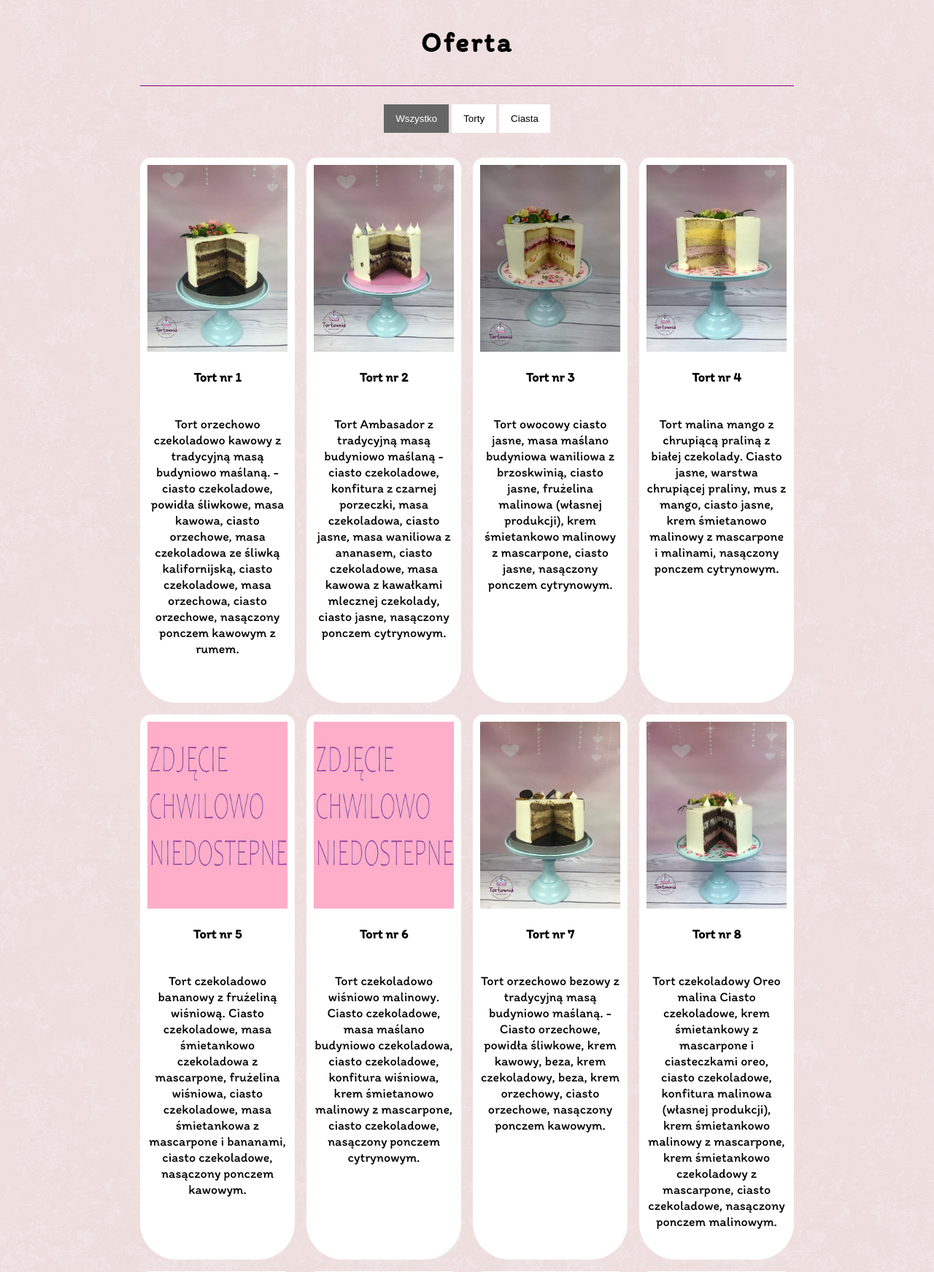
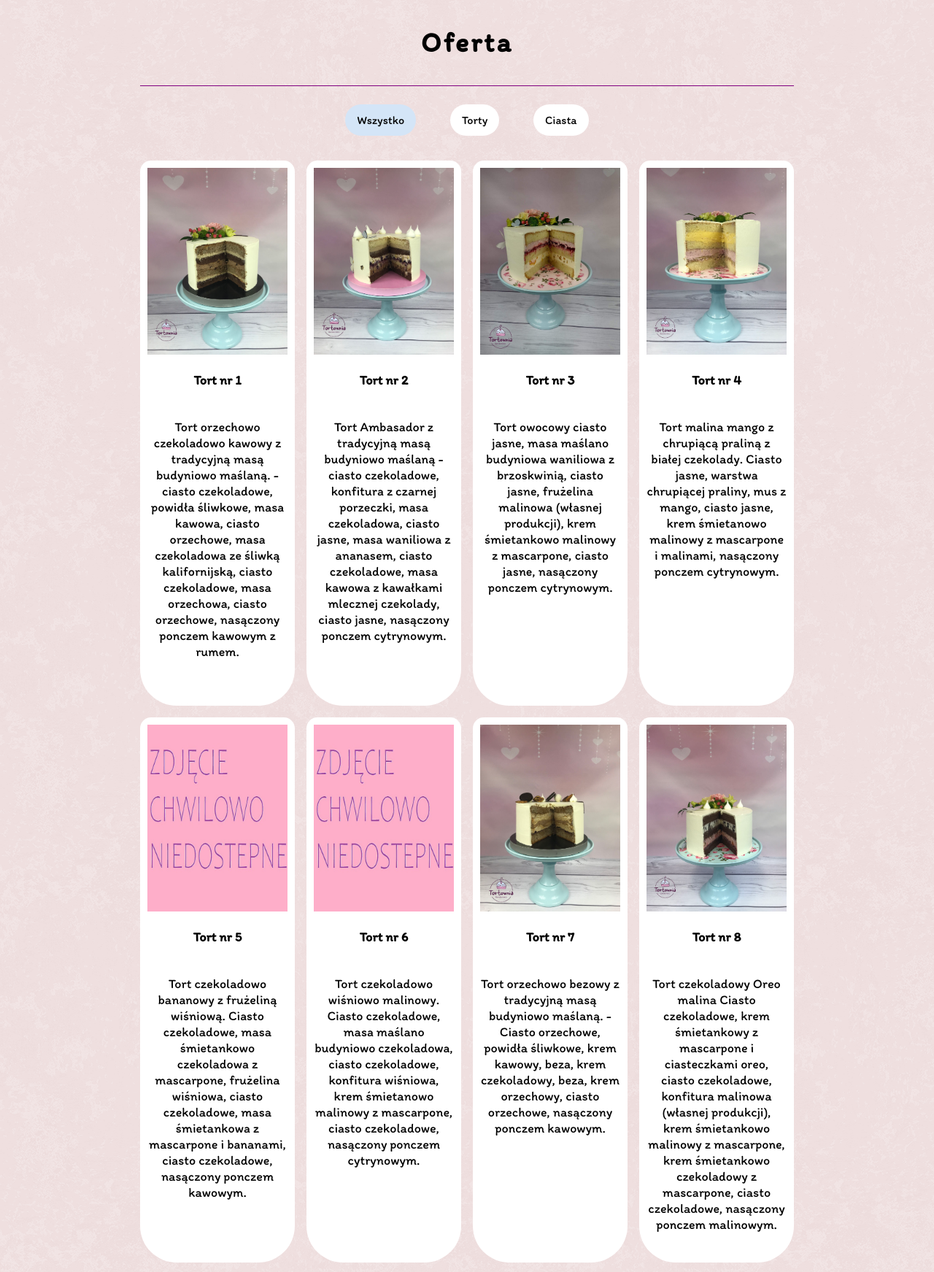
Before and after one commit to kylle98/tortowniasandomierz.pl, a PHP site: page /offer.html in a window 1280 px wide. Shown: the part 150-1893 px from the top of the page at 73% size. Run offline with PHP 8.4, Linux system fonts and the light colour scheme.

Commit message:
Finish 70% offer

```diff
--- a/data/css/header.css
+++ b/data/css/header.css
@@ -1,5 +1,5 @@
 /* Background pattern from Toptal Subtle Patterns */
-/* Body */
+
 body {
     margin: 0;
     padding: 0;
@@ -9,8 +9,6 @@ body {
 a {
     text-decoration: none;
 }
-
-/* Zawartość i nakładka mobilna */
 
 .content {
     width: 100%;
@@ -27,8 +25,6 @@ a {
     background: rgba(0,0,0,0.75);
     z-index: 8;
 }
-
-/* Pasek */
 
 .header {
     width: 100%;
--- a/data/css/offer.css
+++ b/data/css/offer.css
@@ -17,11 +17,21 @@
     color: black;
 }
 
-#myBtnContainer {
+#sortButtonContainer {
     position: relative;
     text-align: center;
+    margin: 0 auto;
     margin-top: 15px;
     padding: 10px;
+    display: flex;
+    justify-content: space-around;
+    width: 400px;
+}
+
+.sort-button {
+    font-family: 'Itim', cursive;
+    font-size: 16px;
+    border-radius: 40px;
 }
 
 * {
@@ -54,8 +64,7 @@
 
 }
 
-/* Content */
-.contento {
+.offers {
     background-color: white;
     padding: 10px;
     border-radius: 15px 15px 50px 50px;
@@ -68,13 +77,12 @@
 .ck {
     justify-content: flex-start;
 }
-/* The "show" class is added to the filtered elements */
+
 .show {
     display: block;
 }
 
-/* Style the buttons */
-.btn {
+.sort-button {
     border: none;
     outline: none;
     padding: 12px 16px;
@@ -82,13 +90,11 @@
     cursor: pointer;
 }
 
-/* Add a grey background color on mouse-over */
-.btn:hover {
+.sort-button:hover {
     background-color: #ddd;
 }
 
-/* Add a dark background color to the active button */
-.btn.active {
-    background-color: #666;
-    color: white;
+.sort-button.active {
+    background-color: #d4e5f7;
+    color: black;
 }
--- a/offer.html
+++ b/offer.html
@@ -13,7 +13,6 @@
         <link rel="stylesheet" type="text/css" href="data/css/header.css"> <!-- Header style -->
         <link rel="stylesheet" type="text/css" href="data/css/offer.css"> <!-- Index style -->
         <link rel="stylesheet" type="text/css" href="data/css/footer.css"> <!-- Footer style -->
-        <link rel="preconnect" href="https://fonts.gstatic.com">
         <link href="https://fonts.googleapis.com/css2?family=Itim&display=swap" rel="stylesheet">
         <link rel="stylesheet" href="https://cdnjs.cloudflare.com/ajax/libs/font-awesome/4.7.0/css/font-awesome.min.css">
         <script src="data/script/menu.js"></script>
@@ -44,14 +43,14 @@
             <div class="offer-header">
                 <h1> Oferta </h1>
             </div>
-            <div id="myBtnContainer">
-                <button class="btn active" onclick="filterSelection('all')">Wszystko</button>
-                <button class="btn" onclick="filterSelection('cake')">Torty</button>
-                <button class="btn" onclick="filterSelection('pie')">Ciasta</button>
+            <div id="sortButtonContainer">
+                <button class="sort-button active" onclick="filterSelection('all')">Wszystko</button>
+                <button class="sort-button" onclick="filterSelection('cake')">Torty</button>
+                <button class="sort-button" onclick="filterSelection('pie')">Ciasta</button>
             </div>
             <div class="row">
                 <div class="column cake">
-                    <div class="contento ck">
+                    <div class="offers ck">
                         <img src="data/gallery/tort1.jpg" alt="Cake nr 1" style="width:100%">
                         <h4>Tort nr 1</h4>
                         <p>Tort orzechowo czekoladowo kawowy z tradycyjną masą budyniowo maślaną.
@@ -61,7 +60,7 @@
                     </div>
                 </div>
                 <div class="column cake">
-                    <div class="contento ck">
+                    <div class="offers ck">
                         <img src="data/gallery/tort2.jpg" alt="Cake nr 2" style="width:100%">
                         <h4>Tort nr 2</h4>
                         <p>Tort Ambasador z tradycyjną masą budyniowo maślaną
@@ -71,7 +70,7 @@
                     </div>
                 </div>
                 <div class="column cake">
-                    <div class="contento ck">
+                    <div class="offers ck">
                         <img src="data/gallery/tort3.jpg" alt="Cake nr 3" style="width:100%">
                         <h4>Tort nr 3</h4>
                         <p>Tort owocowy
@@ -81,7 +80,7 @@
                     </div>
                 </div>
                 <div class="column cake">
-                    <div class="contento ck">
+                    <div class="offers ck">
                         <img src="data/gallery/tort4.jpg" alt="Cake nr 4" style="width:100%">
                         <h4>Tort nr 4</h4>
                         <p>Tort malina mango z chrupiącą praliną z białej czekolady.
@@ -90,7 +89,7 @@
                     </div>
                 </div>
                 <div class="column cake">
-                    <div class="contento ck">
+                    <div class="offers ck">
                         <img src="data/gallery/unknown.jpg" alt="Cake nr 5" style="width:100%">
                         <h4>Tort nr 5</h4>
                         <p>Tort czekoladowo bananowy z frużeliną wiśniową.
@@ -100,7 +99,7 @@
                     </div>
                 </div>
                 <div class="column cake">
-                    <div class="contento ck">
+                    <div class="offers ck">
                         <img src="data/gallery/unknown.jpg" alt="Cake nr 6" style="width:100%">
                         <h4>Tort nr 6</h4>
                         <p>Tort czekoladowo wiśniowo malinowy.
@@ -110,7 +109,7 @@
                     </div>
                 </div>
                 <div class="column cake">
-                    <div class="contento ck">
+                    <div class="offers ck">
                         <img src="data/gallery/tort7.jpg" alt="Cake nr 7" style="width:100%">
                         <h4>Tort nr 7</h4>
                         <p>Tort orzechowo bezowy z tradycyjną masą budyniowo maślaną.
@@ -119,7 +118,7 @@
                     </div>
                 </div>
                 <div class="column cake">
-                    <div class="contento ck">
+                    <div class="offers ck">
                         <img src="data/gallery/tort8.jpg" alt="Cake nr 8" style="width:100%">
                         <h4>Tort nr 8</h4>
                         <p>Tort czekoladowy Oreo malina
@@ -130,7 +129,7 @@
                     </div>
                 </div>
                 <div class="column cake">
-                    <div class="contento ck">
+                    <div class="offers ck">
                         <img src="data/gallery/unknown.jpg" alt="Cake nr 9" style="width:100%">
                         <h4>Tort nr 9</h4>
                         <p>Tort czekoladowo bananowy z solonym karmelem
@@ -140,7 +139,7 @@
                     </div>
                 </div>
                 <div class="column cake">
-                    <div class="contento ck">
+                    <div class="offers ck">
                         <img src="data/gallery/unknown.jpg" alt="Cake nr 10" style="width:100%">
                         <h4>Tort nr 10</h4>
                         <p>Tort sezonowy, owocowy. (Dostępny tylko w sezonie letnim)
@@ -151,8 +150,8 @@
                     </div>
                 </div>
                 <div class="column pie">
-                    <div class="contento">
-                        <img src="data/gallery/tort4.jpg" alt="Mountains" style="width:100%">
+                    <div class="offers">
+                        <img src="data/gallery/unknown.jpg" alt="Mountains" style="width:100%">
                         <h4>Sernik z brzoskwinią</h4>
                         <p>Kruche ciasto na spodzie, ser, brzoskwinie, pianka bezowa, tarte kruche ciasto na wierzchu
                         ,cukier puder</p>
@@ -160,32 +159,32 @@
                     </div>
                 </div>
                 <div class="column pie">
-                    <div class="contento">
-                        <img src="data/gallery/tort4.jpg" alt="Lights" style="width:100%">
+                    <div class="offers">
+                        <img src="data/gallery/unknown.jpg" alt="Lights" style="width:100%">
                         <h4>Sernik na czekoladowym cieście</h4>
                         <p>Ciasto czekoladowe, ser, wiśnie, ciasto czekoladowe</p>
                         <p><strong>Cena:</strong> 110zł 27x38cm okrągły śred. 23cm 90zł</p>
                     </div>
                 </div>
                 <div class="column pie">
-                    <div class="contento">
-                        <img src="data/gallery/tort4.jpg" alt="Nature" style="width:100%">
+                    <div class="offers">
+                        <img src="data/gallery/unknown.jpg" alt="Nature" style="width:100%">
                         <h4>Malinowa chmurka</h4>
                         <p>Ciasto kruche lub biszkoptowe, galaretka malinowa z malinami, bita śmietana z mascarpone i wanilią, beza, płatki migdałowe </p>
                         <p><strong>Cena:</strong> 110zł 27x38cm</p>
                     </div>
                 </div>
                 <div class="column pie">
-                    <div class="contento">
-                        <img src="data/gallery/tort4.jpg" alt="Car" style="width:100%">
+                    <div class="offers">
+                        <img src="data/gallery/unknown.jpg" alt="Car" style="width:100%">
                         <h4>Krówka</h4>
                         <p>Ciasto krucho-miodowe (4 blaty) przełożone kremem śmietanowym, na wierzchu karmel i siekane orzechy</p>
                         <p><strong>Cena:</strong> 27x38cm 110zł</p>
                     </div>
                 </div>
                 <div class="column pie">
-                    <div class="contento">
-                        <img src="data/gallery/tort4.jpg" alt="Car" style="width:100%">
+                    <div class="offers">
+                        <img src="data/gallery/unknown.jpg" alt="Car" style="width:100%">
                         <h4>Ciasto tortowe Ambasador</h4>
                         <p>Ciasto biszkoptowe jasne, 1 masa maślono-budyniowa z ananasem, 2 masa czekoladowa z kawałkami mlecznej czekolady,
                         konfitura z czarnej porzeczki, na wierzchu polewa czekoladowa </p>
@@ -193,98 +192,98 @@
                     </div>
                 </div>
                 <div class="column pie">
-                    <div class="contento">
-                        <img src="data/gallery/tort4.jpg" alt="Car" style="width:100%">
+                    <div class="offers">
+                        <img src="data/gallery/unknown.jpg" alt="Car" style="width:100%">
                         <h4>Ciasto tortowe czekoladowe z prażonymi orzechami</h4>
                         <p>Biszkopt czekoladowy, masa kawowa, powidła, warstwa bezowa z prażonymi orzechami, ciasto czekoladowe, polewa czekoladowa</p>
                         <p><strong>Cena:</strong> 120zł 27x38cm</p>
                     </div>
                 </div>
                 <div class="column pie">
-                    <div class="contento">
-                        <img src="data/gallery/tort4.jpg" alt="Car" style="width:100%">
+                    <div class="offers">
+                        <img src="data/gallery/unknown.jpg" alt="Car" style="width:100%">
                         <h4>Ciasto z sezonowymi owocami</h4>
                         <p>Biszkopt jasny (2x), masa maślano-budyniowa, owoce sezonowe, galaretka owocowa</p>
                         <p><strong>Cena:</strong> 110zł 27x38cm</p>
                     </div>
                 </div>
                 <div class="column pie">
-                    <div class="contento">
-                        <img src="data/gallery/tort4.jpg" alt="Car" style="width:100%">
+                    <div class="offers">
+                        <img src="data/gallery/unknown.jpg" alt="Car" style="width:100%">
                         <h4>Ciasto ananasowe</h4>
                         <p>Biszkopt jasny (2x), masa ananasowa z ananasami, na wierzchu beza kokosowa</p>
                         <p><strong>Cena: </strong>110zł 27x38cm </p>
                     </div>
                 </div>
                 <div class="column pie">
-                    <div class="contento">
-                        <img src="data/gallery/tort4.jpg" alt="Car" style="width:100%">
+                    <div class="offers">
+                        <img src="data/gallery/unknown.jpg" alt="Car" style="width:100%">
                         <h4>Fale Dunaju</h4>
                         <p>Ciasto waniliowo-czekoladowe z jabłkami, krememem śmietanowym z mascarpone, wanilią i polewą czekoladową</p>
                         <p><strong>Cena: </strong>110zł 27x38cm </p>
                     </div>
                 </div>
                 <div class="column pie">
-                    <div class="contento">
-                        <img src="data/gallery/tort4.jpg" alt="Car" style="width:100%">
+                    <div class="offers">
+                        <img src="data/gallery/unknown.jpg" alt="Car" style="width:100%">
                         <h4>Pychotka</h4>
                         <p>Ciasto kruche z powidłami i pianą orzechową (2x) przełożone kremem budyniowo-maślanym z wiśnią i polewa czekoladowa</p>
                         <p><strong>Cena: </strong>110zł 27x38cm</p>
                     </div>
                 </div>
                 <div class="column pie">
-                    <div class="contento">
-                        <img src="data/gallery/tort4.jpg" alt="Car" style="width:100%">
+                    <div class="offers">
+                        <img src="data/gallery/unknown.jpg" alt="Car" style="width:100%">
                         <h4>Rurki z kremem</h4>
                         <p>Krucha rurka z kremem maślano-budyniowym lub kremem śmietanowo-waniliowym, opruszona cukrem pudrem</p>
                         <p><strong>Cena: </strong>4zł za rurkę. Minimalna ilość zamówienia to 30 sztuk</p>
                     </div>
                 </div>
                 <div class="column pie">
-                    <div class="contento">
-                        <img src="data/gallery/tort4.jpg" alt="Car" style="width:100%">
+                    <div class="offers">
+                        <img src="data/gallery/unknown.jpg" alt="Car" style="width:100%">
                         <h4>Babeczki kruche nr 1</h4>
-                        <p>- Krucha babeczka, galaretka, krem maślano-budyniowy, krem śmietankowy, owoce</p>
+                        <p>Krucha babeczka, galaretka, krem maślano-budyniowy, krem śmietankowy, owoce</p>
                         <p><strong>Cena: </strong>5zł za babeczkę. Minimalna ilość zamówienia to 30 sztuk</p>
                     </div>
                 </div>
                 <div class="column pie">
-                    <div class="contento">
-                        <img src="data/gallery/tort4.jpg" alt="Car" style="width:100%">
+                    <div class="offers">
+                        <img src="data/gallery/unknown.jpg" alt="Car" style="width:100%">
                         <h4>Babeczki kruche nr 2</h4>
-                        <p>- Krucha babeczka, frużelina malinowa, bita śmietana z mascarpone, bezik, płatki migdałowe prażone</p>
+                        <p>Krucha babeczka, frużelina malinowa, bita śmietana z mascarpone, bezik, płatki migdałowe prażone</p>
                         <p><strong>Cena: </strong>5zł za babeczkę. Minimalna ilość zamówienia to 30 sztuk</p>
                     </div>
                 </div>
                 <div class="column pie">
-                    <div class="contento">
-                        <img src="data/gallery/tort4.jpg" alt="Car" style="width:100%">
+                    <div class="offers">
+                        <img src="data/gallery/unknown.jpg" alt="Car" style="width:100%">
                         <h4>Babeczki kruche nr 3</h4>
-                        <p>- Krucha babeczka, wiśnie, bita śmietana z czekoladą i mascarpone, wisienka koktajlowa z ogonkiem</p>
+                        <p>Krucha babeczka, wiśnie, bita śmietana z czekoladą i mascarpone, wisienka koktajlowa z ogonkiem</p>
                         <p><strong>Cena: </strong>5zł za babeczkę. Minimalna ilość zamówienia to 30 sztuk</p>
                     </div>
                 </div>
                 <div class="column pie">
-                    <div class="contento">
-                        <img src="data/gallery/tort4.jpg" alt="Car" style="width:100%">
+                    <div class="offers">
+                        <img src="data/gallery/unknown.jpg" alt="Car" style="width:100%">
                         <h4>Muffinki nr 1</h4>
-                        <p>- Muffinka jasna z maliną w żelu, krem śmietankowo-malinowy, na wierzchu świeża malinka lub bezik</p>
+                        <p>Muffinka jasna z maliną w żelu, krem śmietankowo-malinowy, na wierzchu świeża malinka lub bezik</p>
                         <p><strong>Cena: </strong>4zł za muffinkę. Minimalna ilość zamówienia to 30 sztuk</p>
                     </div>
                 </div>
                 <div class="column pie">
-                    <div class="contento">
-                        <img src="data/gallery/tort4.jpg" alt="Car" style="width:100%">
+                    <div class="offers">
+                        <img src="data/gallery/unknown.jpg" alt="Car" style="width:100%">
                         <h4>Muffinki nr 2</h4>
-                        <p>- Muffinka jugortowo-cytrynowa z cytrynowym lemon curdem i opalaną bezą włoską</p>
+                        <p>Muffinka jugortowo-cytrynowa z cytrynowym lemon curdem i opalaną bezą włoską</p>
                         <p><strong>Cena: </strong>4zł za muffinkę. Minimalna ilość zamówienia to 30 sztuk</p>
                     </div>
                 </div>
                 <div class="column pie">
-                    <div class="contento">
-                        <img src="data/gallery/tort4.jpg" alt="Car" style="width:100%">
+                    <div class="offers">
+                        <img src="data/gallery/unknown.jpg" alt="Car" style="width:100%">
                         <h4>Muffinki nr 3</h4>
-                        <p>- Muffinka czekoladowa z wiśnią w żelu, krem śmietankowy z mascarpone, esy z polewy czekoladowej, wisienka koktailowa z ogonkiem</p>
+                        <p>Muffinka czekoladowa z wiśnią w żelu, krem śmietankowy z mascarpone, esy z polewy czekoladowej, wisienka koktailowa z ogonkiem</p>
                         <p><strong>Cena: </strong>4zł za muffinkę. Minimalna ilość zamówienia to 30 sztuk</p>
                     </div>
                 </div>
```
Also changed, not shown: data/script/sorting.js (+5 -5 lines).
